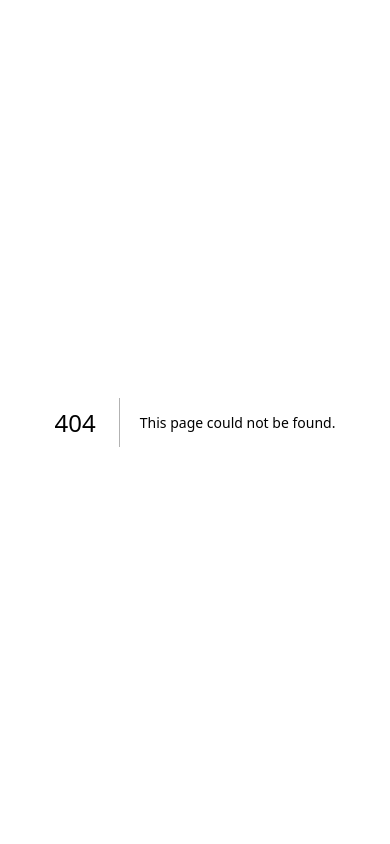
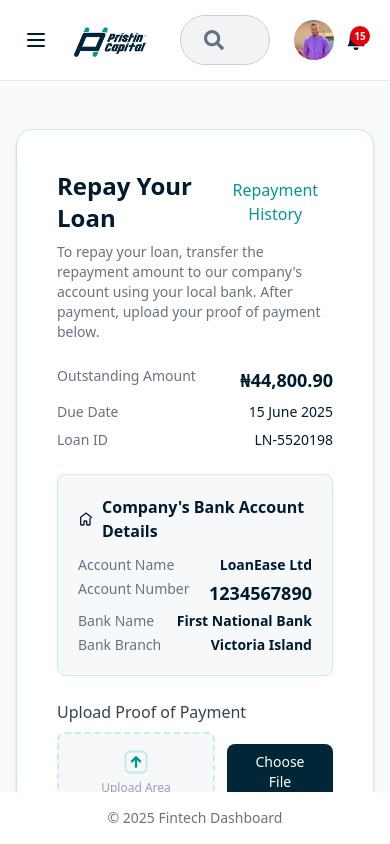
Before and after one commit to Nwose/pristinCapital, a Next.js app: page /dashboard/payments in a window 390 px wide. Before the commit this address had no page. Built offline with nearby package versions, Linux system fonts and the light colour scheme.

Commit message:
Refactor dashboard components for improved layout consistency and responsiveness. Update card styles and enhance footer integration.

```diff
--- /dev/null
+++ b/app/dashboard/payments/page.tsx
@@ -0,0 +1,132 @@
+"use client";
+
+import React, { useRef } from "react";
+
+export default function PaymentsPage() {
+  const fileInputRef = useRef<HTMLInputElement>(null);
+
+  return (
+    <div className="flex flex-col items-center justify-center min-h-[80vh] w-full">
+      <div className="bg-white border border-[#CCEAE9] rounded-2xl p-10 max-w-xl w-full mx-auto mt-8 shadow-sm">
+        <div className="flex items-center justify-between mb-2">
+          <h2 className="text-2xl font-semibold text-[#001B2E]">
+            Repay Your Loan
+          </h2>
+          <button className="text-[#019893] text-base font-medium hover:underline">
+            Repayment History
+          </button>
+        </div>
+        <p className="text-gray-500 text-sm mb-6">
+          To repay your loan, transfer the repayment amount to our company's
+          account using your local bank. After payment, upload your proof of
+          payment below.
+        </p>
+        <div className="flex flex-col gap-2 mb-6">
+          <div className="flex justify-between text-sm">
+            <span className="text-gray-500">Outstanding Amount</span>
+            <span className="font-bold text-lg text-[#001B2E]">₦44,800.90</span>
+          </div>
+          <div className="flex justify-between text-sm">
+            <span className="text-gray-500">Due Date</span>
+            <span className="text-[#001B2E]">15 June 2025</span>
+          </div>
+          <div className="flex justify-between text-sm">
+            <span className="text-gray-500">Loan ID</span>
+            <span className="text-[#001B2E]">LN-5520198</span>
+          </div>
+        </div>
+        <div className="bg-[#F6F8FA] border border-[#CCEAE9] rounded-lg p-5 mb-6">
+          <div className="flex items-center mb-3 font-semibold text-[#001B2E]">
+            <svg
+              className="mr-2"
+              width="20"
+              height="20"
+              fill="none"
+              viewBox="0 0 24 24"
+            >
+              <path
+                stroke="#001B2E"
+                strokeWidth="2"
+                d="M3 10l9-7 9 7M4 10v10a1 1 0 001 1h3a1 1 0 001-1v-4a1 1 0 011-1h2a1 1 0 011 1v4a1 1 0 001 1h3a1 1 0 001-1V10"
+              />
+            </svg>
+            Company's Bank Account Details
+          </div>
+          <div className="flex flex-col gap-1 text-sm">
+            <div className="flex justify-between">
+              <span className="text-gray-500">Account Name</span>{" "}
+              <span className="font-semibold text-[#001B2E]">LoanEase Ltd</span>
+            </div>
+            <div className="flex justify-between">
+              <span className="text-gray-500">Account Number</span>{" "}
+              <span className="font-bold text-[#001B2E] text-lg">
+                1234567890
+              </span>
+            </div>
+            <div className="flex justify-between">
+              <span className="text-gray-500">Bank Name</span>{" "}
+              <span className="font-semibold text-[#001B2E]">
+                First National Bank
+              </span>
+            </div>
+            <div className="flex justify-between">
+              <span className="text-gray-500">Bank Branch</span>{" "}
+              <span className="font-semibold text-[#001B2E]">
+                Victoria Island
+              </span>
+            </div>
+          </div>
+        </div>
+        <div className="mb-6">
+          <label className="block text-gray-700 font-medium mb-2">
+            Upload Proof of Payment
+          </label>
+          <div className="flex gap-3 items-center">
+            <div className="flex flex-col items-center justify-center border-2 border-dashed border-[#CCEAE9] rounded-lg w-40 h-20 bg-[#F6F8FA] cursor-pointer">
+              <svg width="28" height="28" fill="none" viewBox="0 0 24 24">
+                <path
+                  d="M12 16V8m0 0l-3.5 3.5M12 8l3.5 3.5"
+                  stroke="#019893"
+                  strokeWidth="2"
+                  strokeLinecap="round"
+                  strokeLinejoin="round"
+                />
+                <rect
+                  x="3"
+                  y="3"
+                  width="18"
+                  height="18"
+                  rx="4"
+                  stroke="#CCEAE9"
+                  strokeWidth="2"
+                />
+              </svg>
+              <span className="text-xs text-gray-400 mt-1">Upload Area</span>
+            </div>
+            <button
+              className="bg-[#012638] text-white px-4 py-2 rounded-lg font-medium text-sm"
+              onClick={() => fileInputRef.current?.click()}
+            >
+              Choose File
+            </button>
+            <input
+              ref={fileInputRef}
+              type="file"
+              className="hidden"
+              accept=".pdf,.jpg,.jpeg,.png"
+            />
+          </div>
+          <div className="text-xs text-gray-400 mt-2">
+            Accepted: PDF, JPG, PNG (max 5MB)
+          </div>
+          <div className="text-xs text-gray-400 mt-1">
+            Whatsapp image 2025-06-03 01.30.56_aghfogi6
+          </div>
+        </div>
+        <button className="w-full bg-[#012638] text-white py-3 rounded-lg font-semibold text-lg hover:bg-[#019893] transition-colors">
+          Submit Repayment
+        </button>
+      </div>
+    </div>
+  );
+}
--- /dev/null
+++ b/app/dashboard/settings/page.tsx
@@ -0,0 +1,97 @@
+"use client";
+
+import React, { useState } from "react";
+
+export default function SettingsPage() {
+  const [emailNotif, setEmailNotif] = useState(true);
+  const [smsNotif, setSmsNotif] = useState(false);
+
+  return (
+    <div className="flex flex-col items-center min-h-[80vh] w-full">
+      <div className="bg-white border border-[#CCEAE9] rounded-2xl p-10 w-full max-w-6xl mx-auto mt-8 shadow-sm">
+        <div className="grid grid-cols-1 md:grid-cols-3 gap-8">
+          {/* Personal Information */}
+          <div className="border-r border-[#CCEAE9] pr-8">
+            <h2 className="text-2xl font-semibold mb-6 text-[#001B2E]">
+              Personal Information
+            </h2>
+            <div className="mb-4">
+              <div className="text-gray-500 text-sm mb-1">Full Name</div>
+              <div className="text-[#001B2E] font-medium">
+                Samuel Blessing Daudu
+              </div>
+            </div>
+            <div className="mb-4">
+              <div className="text-gray-500 text-sm mb-1">Email</div>
+              <a
+                href="mailto:Samuel@thehiveincubator.com"
+                className="text-[#001B2E] underline"
+              >
+                Samuel@thehiveincubator.com
+              </a>
+            </div>
+            <div className="mb-6">
+              <div className="text-gray-500 text-sm mb-1">Phone Number</div>
+              <div className="text-[#001B2E] font-medium">+234-7032022287</div>
+            </div>
+            <button className="bg-[#012638] text-white px-6 py-2 rounded font-semibold text-base">
+              Update Information
+            </button>
+          </div>
+
+          {/* Notifications */}
+          <div className="border-r border-[#CCEAE9] px-8">
+            <h2 className="text-2xl font-semibold mb-6 text-[#001B2E]">
+              Notifications
+            </h2>
+            <div className="flex flex-col gap-4">
+              <label className="flex items-center gap-2 cursor-pointer">
+                <input
+                  type="checkbox"
+                  checked={emailNotif}
+                  onChange={() => setEmailNotif(!emailNotif)}
+                  className="form-checkbox w-5 h-5 text-[#019893] border-[#CCEAE9] rounded"
+                />
+                <span className="text-[#001B2E] text-base">
+                  Receive email notifications
+                </span>
+              </label>
+              <label className="flex items-center gap-2 cursor-pointer">
+                <input
+                  type="checkbox"
+                  checked={smsNotif}
+                  onChange={() => setSmsNotif(!smsNotif)}
+                  className="form-checkbox w-5 h-5 text-[#019893] border-[#CCEAE9] rounded"
+                />
+                <span className="text-[#001B2E] text-base">
+                  Receive SMS notifications
+                </span>
+              </label>
+            </div>
+          </div>
+
+          {/* Security */}
+          <div className="pl-8">
+            <h2 className="text-2xl font-semibold mb-6 text-[#001B2E]">
+              Security
+            </h2>
+            <div className="flex flex-col gap-4">
+              <button className="text-[#001B2E] text-base text-left hover:underline">
+                Change Password
+              </button>
+              <button className="text-[#001B2E] text-base text-left hover:underline">
+                Enable Two-Factor Authentication
+              </button>
+            </div>
+          </div>
+        </div>
+      </div>
+      {/* Footer */}
+      <div className="w-full bg-[#F6F7FA] py-4 mt-8">
+        <div className="text-center text-gray-400 text-base">
+          © 2025 Fintech Dashboard
+        </div>
+      </div>
+    </div>
+  );
+}
```
